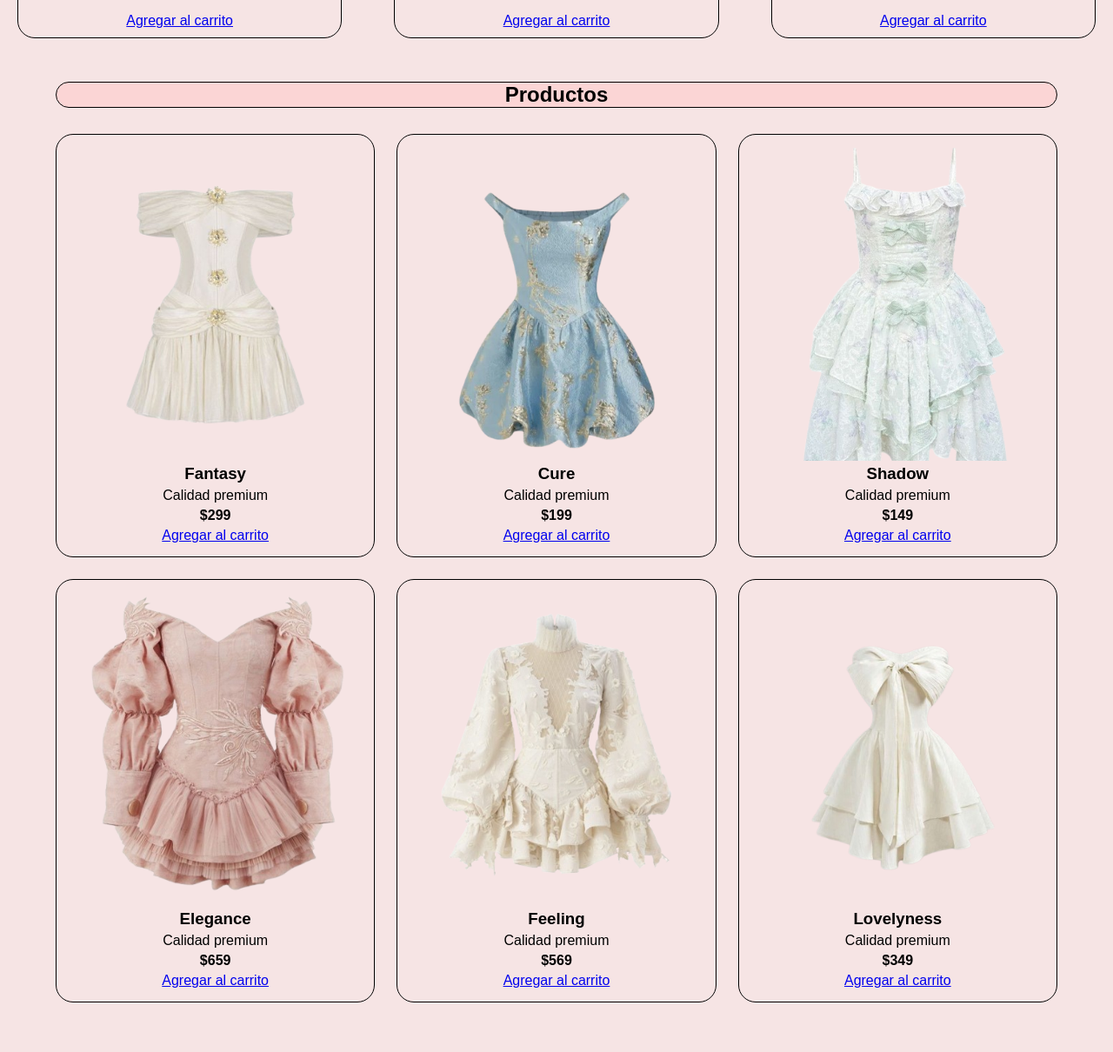
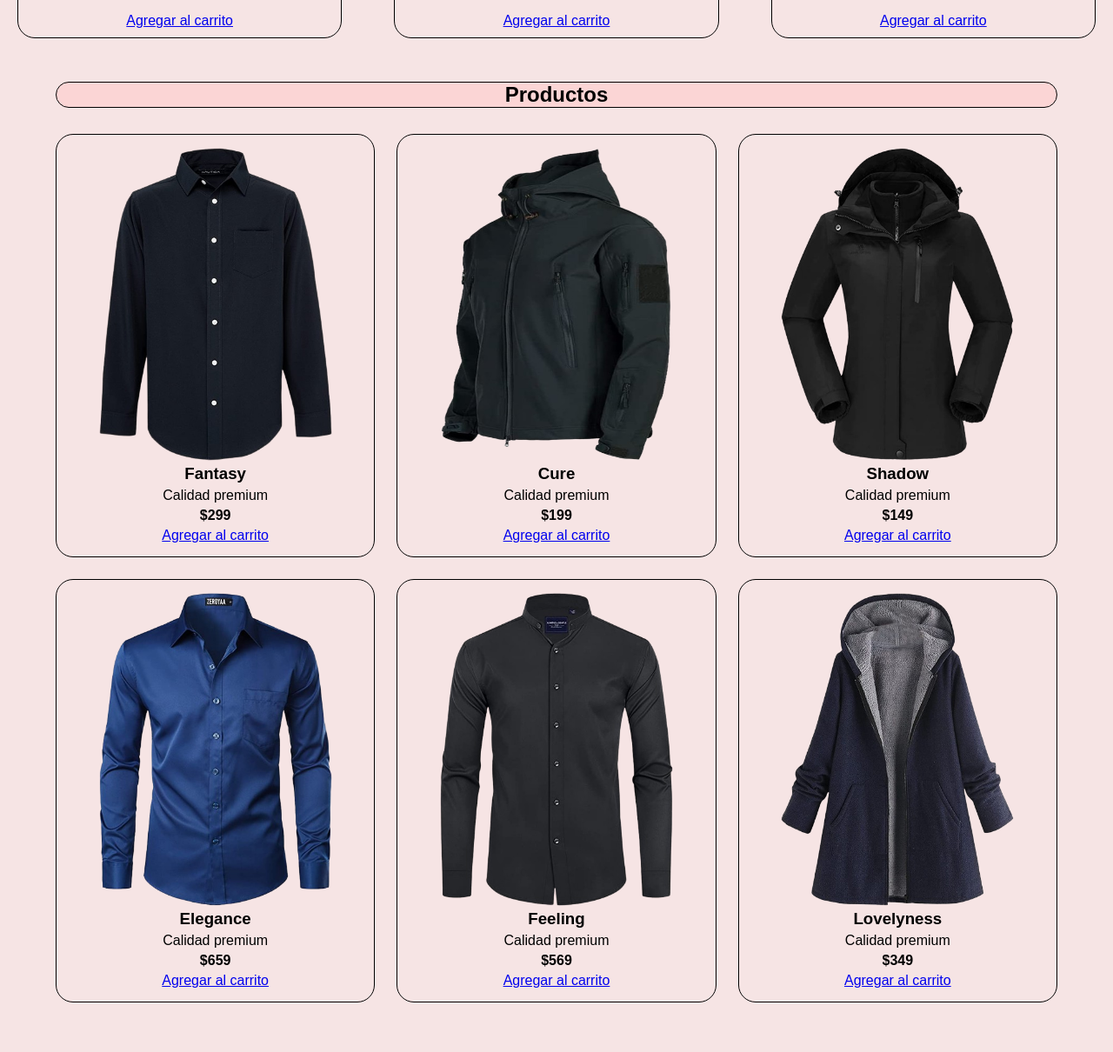
Before and after one commit to amaradaw/Proyecto_HTML_CSS, a plain HTML site: page index.html in a window 1280 px wide. Shown: the part 914-2124 px from the top of the page at 87% size. Drawn offline with Linux system fonts and the light colour scheme.

Commit message:
cambiar los fotos de los productos

```diff
--- a/index.html
+++ b/index.html
@@ -101,7 +101,7 @@
         <h2>Productos</h2>
         <div class="product-content">
             <div class="product">
-                <img src="imagenes/dress4.png" alt="">
+                <img src="imagenes/item5.png">
                 <div class="product-txt">
                     <h3>Fantasy</h3>
                     <p>Calidad premium</p>
@@ -110,7 +110,7 @@
                 </div>
             </div>
             <div class="product">
-                <img src="imagenes/dress5.png" alt="">
+                <img src="imagenes/item6.png" alt="">
                 <div class="product-txt">
                     <h3>Cure</h3>
                     <p>Calidad premium</p>
@@ -119,7 +119,7 @@
                 </div>
             </div>
             <div class="product">
-                <img src="imagenes/dress6.png" alt="">
+                <img src="imagenes/item7.png" alt="">
                 <div class="product-txt">
                     <h3>Shadow</h3>
                     <p>Calidad premium</p>
@@ -128,7 +128,7 @@
                 </div>
             </div>
             <div class="product">
-                <img src="imagenes/dress7.png" alt="">
+                <img src="imagenes/item8.png" alt="">
                 <div class="product-txt">
                     <h3>Elegance</h3>
                     <p>Calidad premium</p>
@@ -137,7 +137,7 @@
                 </div>
             </div>
             <div class="product">
-                <img src="imagenes/dress8.png" alt="">
+                <img src="imagenes/item1.png" alt="">
                 <div class="product-txt">
                     <h3>Feeling</h3>
                     <p>Calidad premium</p>
@@ -146,7 +146,7 @@
                 </div>
             </div>
             <div class="product">
-                <img src="imagenes/dress9.png" alt="">
+                <img src="imagenes/item2.png" alt="">
                 <div class="product-txt">
                     <h3>Lovelyness</h3>
                     <p>Calidad premium</p>
--- a/styles.css
+++ b/styles.css
@@ -204,9 +204,8 @@ th , td {
 }
 
 .product img {
-    width: 100%;
+    width: 80%;
     height: 360px;
-    object-fit: cover;
 }
 
 .product-txt p {
```
Also changed, not shown: imagenes/item1.png (added), imagenes/item2.png (added), imagenes/item3.png (added), imagenes/item4.png (added), imagenes/item5.png (added), imagenes/item6.png (added), imagenes/item7.png (added), imagenes/item8.png (added).
